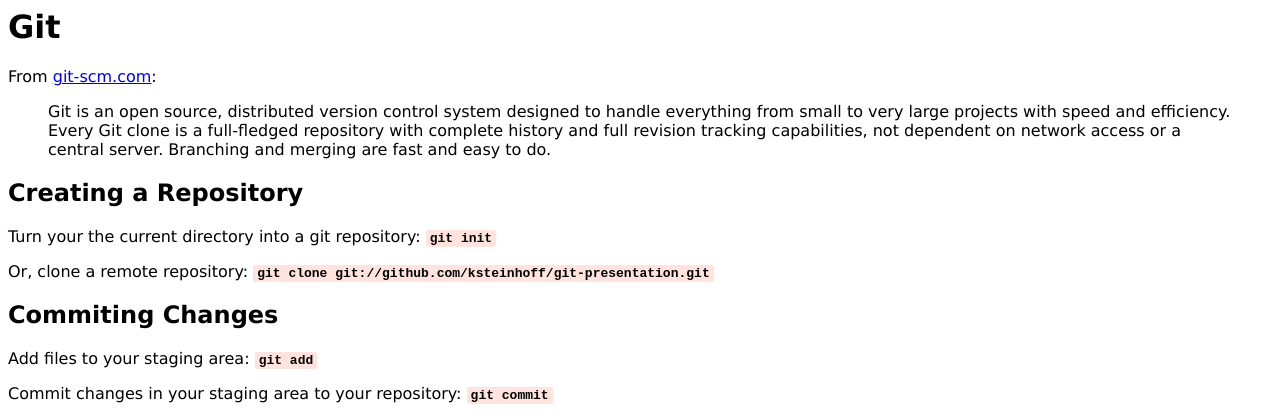
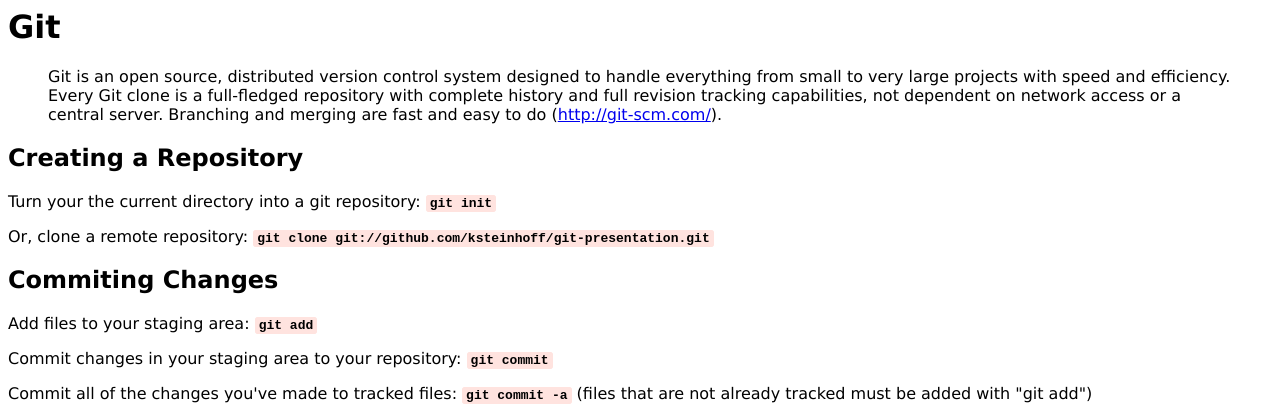
Before and after one commit to kris-steinhoff/git-presentation, a plain HTML site: page index.html in a window 1280 px wide. Shown: the top 416 px of the page. Drawn offline with Linux system fonts and the light colour scheme.

Commit message:
changed citation on quote from git-scm.com

```diff
--- a/index.html
+++ b/index.html
@@ -30,9 +30,7 @@ ul#resources li {
 
 <h1>Git</h1>
 
-<p>From <a href="http://git-scm.com/">git-scm.com</a>:</p>
-
-<blockquote>Git is an open source, distributed version control system  designed to handle everything from small to very large projects with speed and efficiency. Every Git clone is a full-fledged repository with complete history and full revision tracking capabilities, not dependent on network access or a central server. Branching and merging are fast and easy to do.</blockquote>
+<blockquote>Git is an open source, distributed version control system  designed to handle everything from small to very large projects with speed and efficiency. Every Git clone is a full-fledged repository with complete history and full revision tracking capabilities, not dependent on network access or a central server. Branching and merging are fast and easy to do (<a href="http://git-scm.com/">http://git-scm.com/</a>).</blockquote>
 
 <h2>Creating a Repository</h2>
 
```
